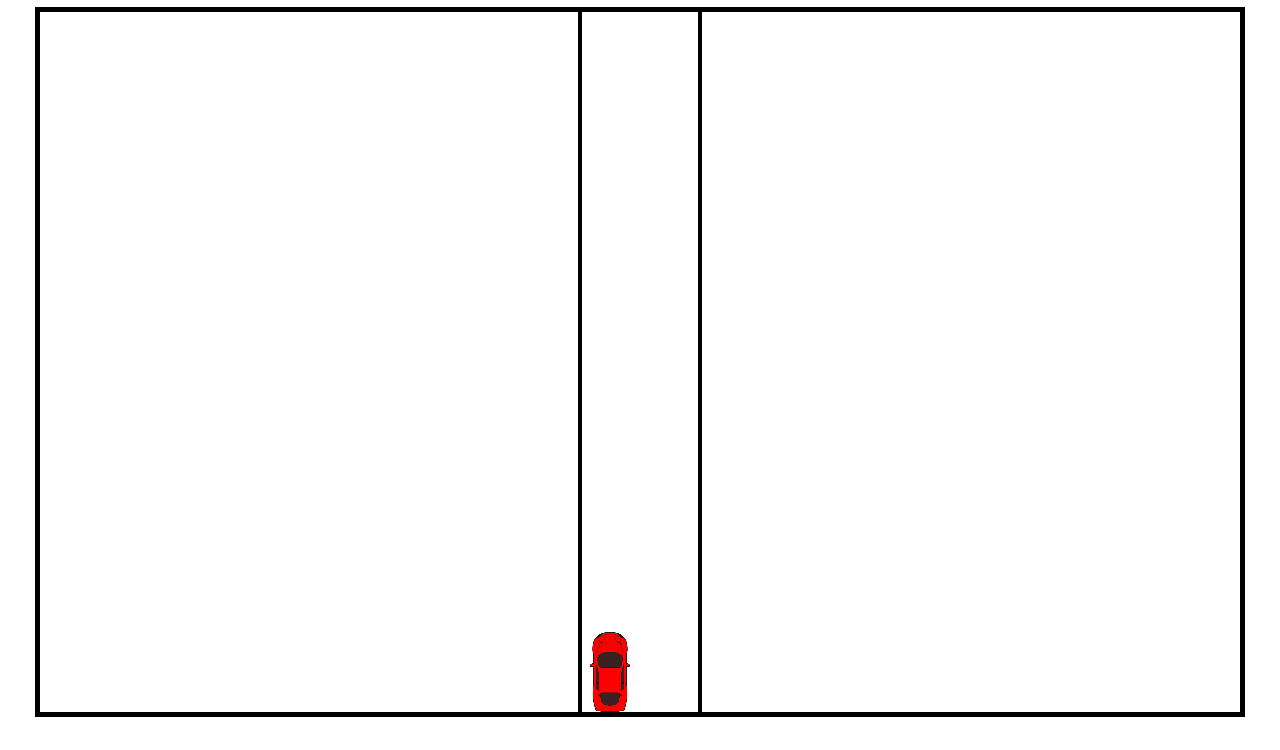
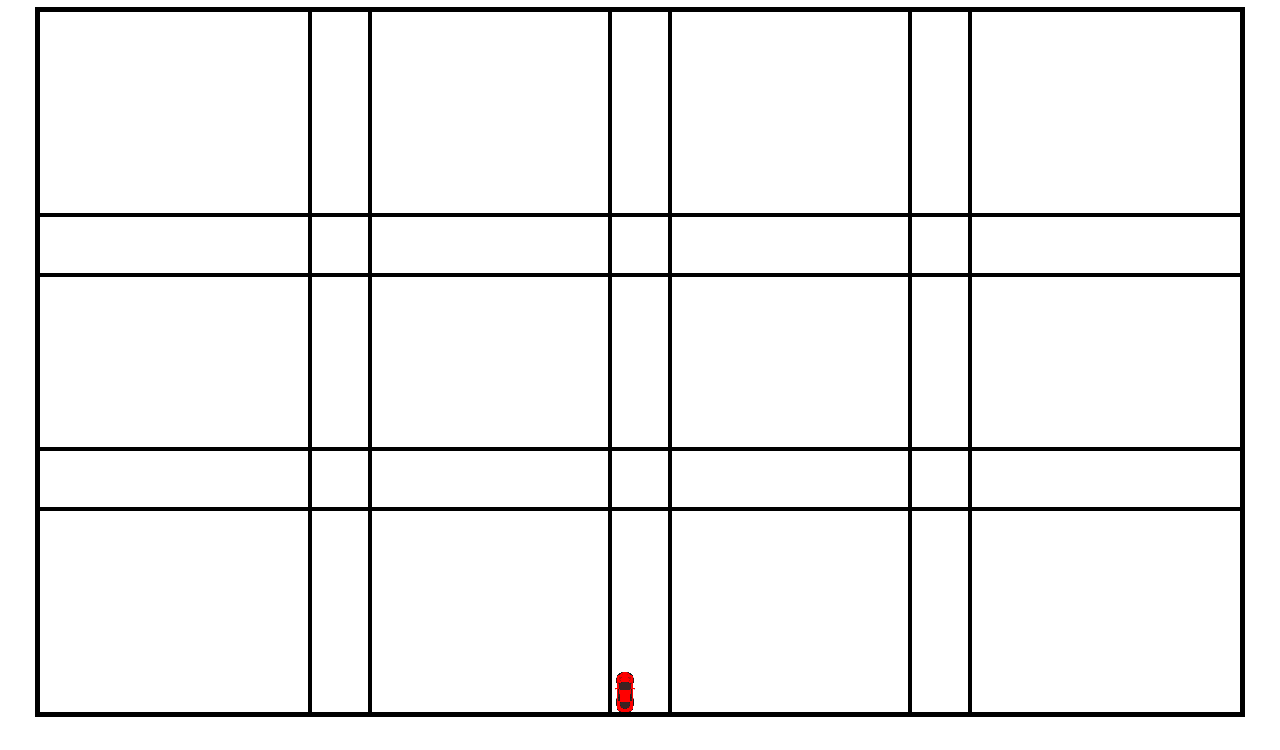
Before and after one commit to Akshay-Ravi/smart-city-web, a plain HTML site: page index.html in a window 1280 px wide. Shown: the part 50-800 px from the top of the page. Drawn offline with Linux system fonts and the light colour scheme.

Commit message:
Minor changes

```diff
--- a/index.html
+++ b/index.html
@@ -8,11 +8,11 @@
     </head>
     <body>
         <h1>Smart City of the Future</h1>
-        <script src="pixi.min.js"></script>
+        <script src="js/pixi.min.js"></script>
         <script>
 
             // Constants
-            const carScale = 0.1; // Smaller value makes the car smaller
+            const carScale = 0.05; // Smaller value makes the car smaller
             const carWidth = 800;
             const carHeight = 400;
             const carWidthWithScale = carWidth * carScale;
@@ -54,12 +54,41 @@
                 let line = new Graphics();
                 line.lineStyle(4, 0x000000, 1);
 
+                line.moveTo(canvasWidth/4 - roadLaneWidth, 0);
+                line.lineTo(canvasWidth/4 - roadLaneWidth, canvasHeight);
+
+                line.moveTo(canvasWidth/4 + roadLaneWidth, 0);
+                line.lineTo(canvasWidth/4 + roadLaneWidth, canvasHeight);
+
                 line.moveTo(canvasWidth/2 - roadLaneWidth, 0);
-                line.lineTo(canvasWidth/2 - roadLaneWidth, 700);
+                line.lineTo(canvasWidth/2 - roadLaneWidth, canvasHeight);
                 app.stage.addChild(line);
 
                 line.moveTo(canvasWidth/2 + roadLaneWidth, 0);
-                line.lineTo(canvasWidth/2 + roadLaneWidth, 700);
+                line.lineTo(canvasWidth/2 + roadLaneWidth, canvasHeight);
+
+                line.moveTo(3*canvasWidth/4 - roadLaneWidth, 0);
+                line.lineTo(3*canvasWidth/4 - roadLaneWidth, canvasHeight);
+                app.stage.addChild(line);
+
+                line.moveTo(3*canvasWidth/4 + roadLaneWidth, 0);
+                line.lineTo(3*canvasWidth/4 + roadLaneWidth, canvasHeight);
+                app.stage.addChild(line);
+
+                line.moveTo(0, canvasHeight/3 - roadLaneWidth);
+                line.lineTo(canvasWidth, canvasHeight/3 - roadLaneWidth);
+                app.stage.addChild(line);
+
+                line.moveTo(0, canvasHeight/3 + roadLaneWidth);
+                line.lineTo(canvasWidth, canvasHeight/3 + roadLaneWidth);
+                app.stage.addChild(line);
+
+                line.moveTo(0, 2*canvasHeight/3 - roadLaneWidth);
+                line.lineTo(canvasWidth, 2*canvasHeight/3 - roadLaneWidth);
+                app.stage.addChild(line);
+
+                line.moveTo(0, 2*canvasHeight/3 + roadLaneWidth);
+                line.lineTo(canvasWidth, 2*canvasHeight/3 + roadLaneWidth);
                 app.stage.addChild(line);
             }(app);
 
--- /dev/null
+++ b/js/models/Car.js
@@ -0,0 +1,6 @@
+class Car {
+    constructor(carSprite, position) {
+        this.sprite = carSprite;
+        this.position = position;
+    }
+}
```
Also changed, not shown: js/pixi.min.js (renamed from pixi.min.js).
